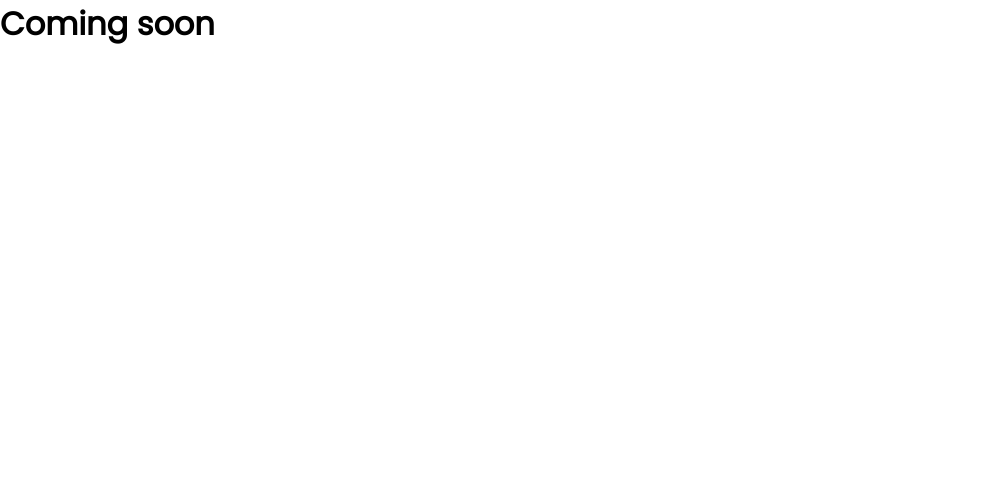
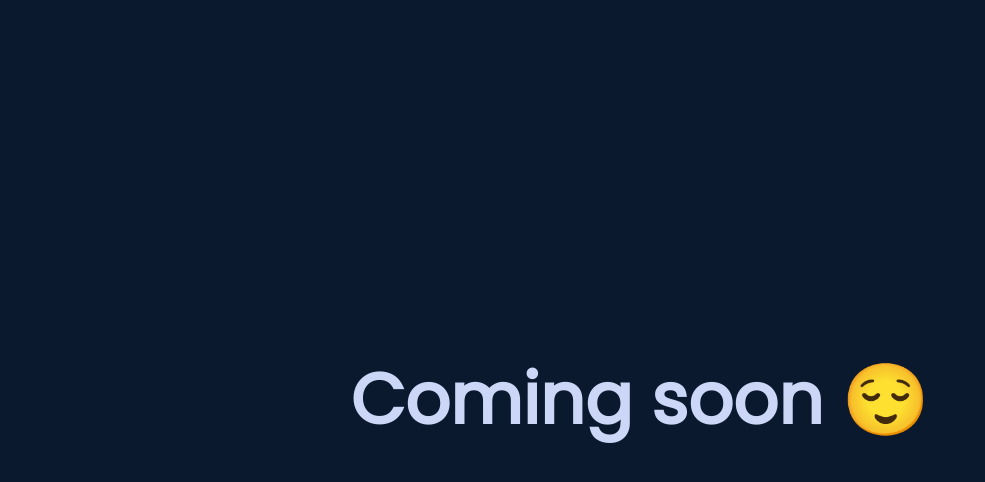
Before and after one commit to Arpit2218B/arpit_rathi, a Next.js app: page / in a window 1280 px wide. Shown: the top 482 px of the page, without its empty margins (0-985 px from the left). Built offline with nearby package versions, Linux system fonts and the light colour scheme.

Commit message:
added coming soon and design system

```diff
--- a/pages/index.js
+++ b/pages/index.js
@@ -1,7 +1,9 @@
+import styles from '../styles/Home.module.scss';
+
 export default function Home() {
   return (
-    <div>
-      <h1>Coming soon</h1>
+    <div className={styles.comingsoon}>
+      <h1 className={styles['coming-soon']}>Coming soon 😌</h1>
     </div>
   )
 }
--- /dev/null
+++ b/styles/Home.module.scss
@@ -0,0 +1,10 @@
+.comingsoon{
+    min-height: 100vh;
+    display: grid;
+    place-content: center;
+
+    .coming-soon {
+        color: var(--primary-text-color);
+        font-size: 4.4em !important;
+    }
+}
--- a/styles/globals.css
+++ b/styles/globals.css
@@ -1,4 +1,12 @@
 @import url('https://fonts.googleapis.com/css2?family=Poppins:display=swap');
+
+:root {
+  --primary-color: #0B192E;
+  --secondary-color: #112240;
+  --primary-text-color: #CCD6F6;
+  --secondary-text-color: #8892AF;
+  --accent-color: #64FFDA;
+}
 
 html,
 body {
@@ -6,6 +14,7 @@ body {
   margin: 0;
   font-family: 'Poppins', -apple-system, BlinkMacSystemFont, Segoe UI, Roboto, Oxygen,
     Ubuntu, Cantarell, Fira Sans, Droid Sans, Helvetica Neue, sans-serif;
+  background-color: var(--primary-color);
 }
 
 a {
```
